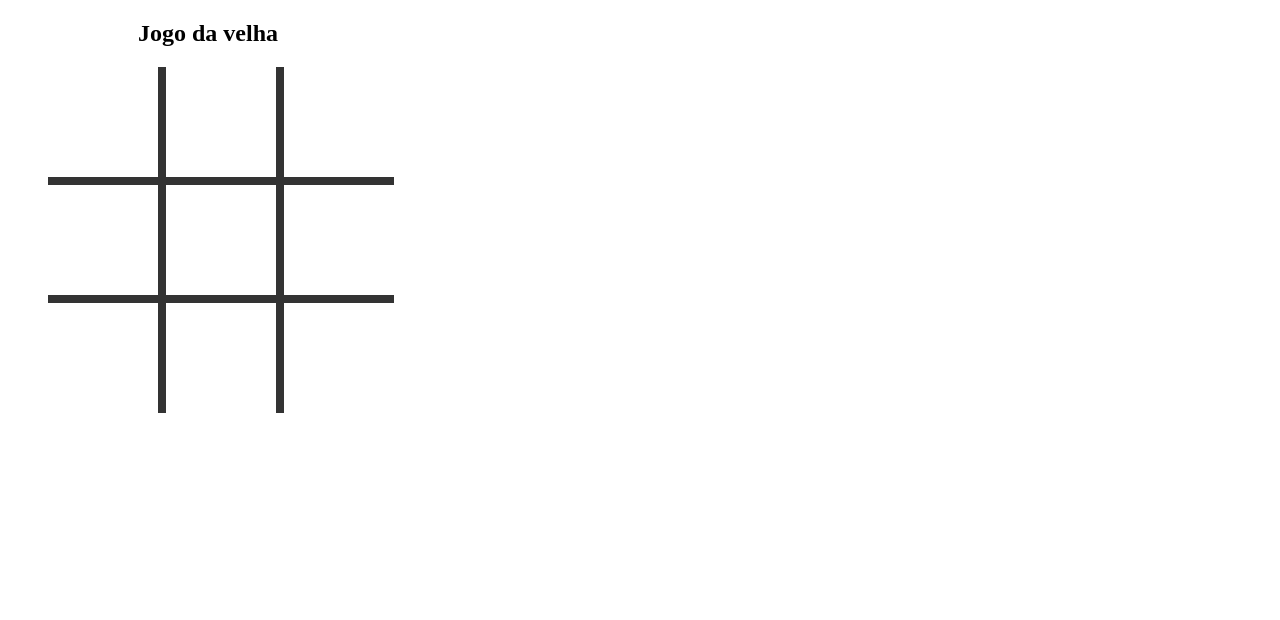
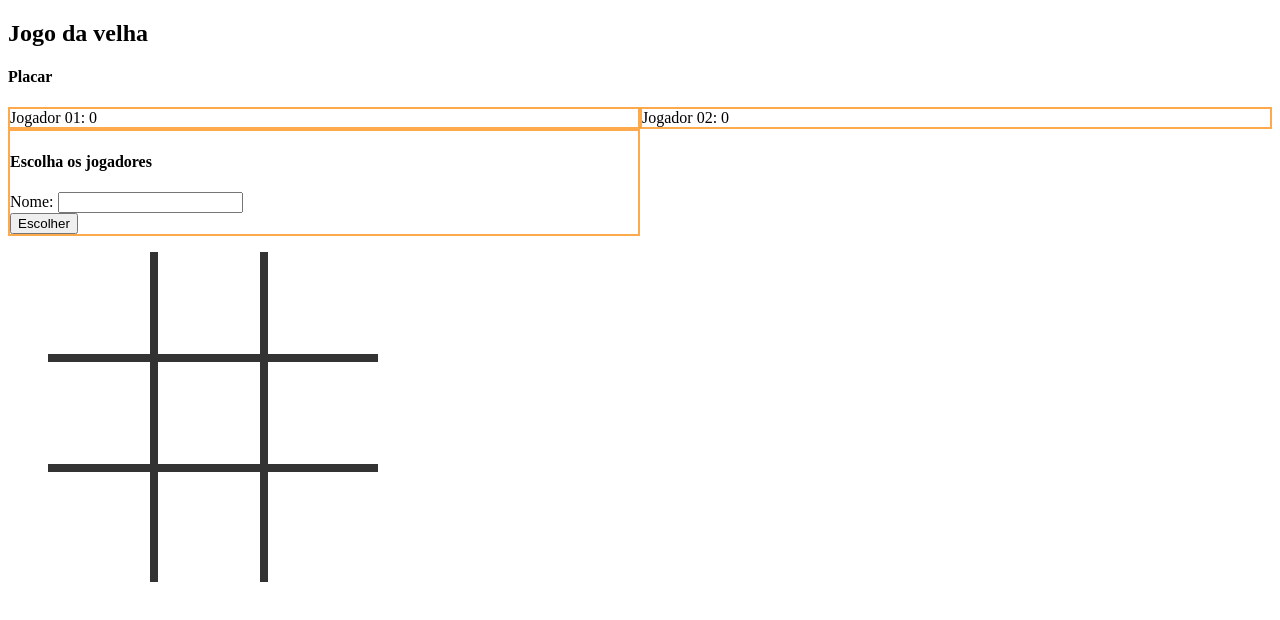
Before and after one commit to edsonvieirademetrio/jogo-da-velha-marvel, an Angular app: page / in a window 1280 px wide. Both pictures are taken after a click on the link "Iniciar". Shown: the top 620 px of the page. Built offline with nearby package versions, Linux system fonts and the light colour scheme.

Commit message:
create service Marvel API Service e funcoes de exibicao do jogador e do placar

```diff
--- a/src/app/jogo-da-velha/jogo-da-velha.component.html
+++ b/src/app/jogo-da-velha/jogo-da-velha.component.html
@@ -1,6 +1,41 @@
-<div>
+<div class="">
     <h2>Jogo da velha</h2>
 
+    <div *ngFor="let jogador of todosJogadores | slice:0:3; let i=index" class="box-externo">
+        <div *ngFor="let h of jogador">
+            <div class="box-interno">
+                {{ h.nome}}
+                <br>
+                <img src="{{ h.thumbnail }}" width="80px" />
+            </div>
+        </div>
+    </div>
+
+    <h4>Placar</h4>
+    <div class="wrapper">
+        <div>
+            Jogador 01: {{placarJogador01}}
+        </div>
+        <div>
+            Jogador 02: {{placarJogador02}}
+        </div>
+    </div>
+    <div class="wrapper">
+        <div>
+            <form [formGroup]="formularioDeJogador" (ngSubmit)="getJogadores()">
+                <h4>Escolha os jogadores</h4>
+                <div>
+                    <label for="nome">Nome: </label>
+                    <input type="text" formControlName="nome">
+                </div>
+                <div>
+                    <button>Escolher</button>
+
+                </div>
+            </form>
+        </div>
+
+    </div>
     <!-- tela inicial -->
     <div class="principal" *ngIf="showInicio">
         <a href="#" class="botao" (click)="iniciarJogo()">
@@ -10,7 +45,7 @@
     <!-- fim tela inicial -->
 
     <!-- tabuleiro -->
-    <div *ngIf="showTabuleiro">
+    <div *ngIf="showTabuleiro" class="tabuleiro">
         <ul>
             <li class="kz-border-bottom kz-border-right" [ngClass]="{
                 'kz-img-x': exibirX(0,0),
@@ -71,8 +106,8 @@
     <!-- tela final -->
     <div *ngIf="showFinal">
         <span>
-        <p *ngIf="jogador==2">Você venceu!!!</p>
-        <p *ngIf="jogador==1">Você perdeu...</p>
+        <p *ngIf="jogador==2">Você venceu!!! </p>
+        <p *ngIf="jogador==1">Você perdeu... </p>
         <p *ngIf="jogador==0">O jogo terminou empatado...</p>
         <br />
         <a href="#" class="botao" (click)="novoJogo()">
--- a/src/app/jogo-da-velha/jogo-da-velha.component.scss
+++ b/src/app/jogo-da-velha/jogo-da-velha.component.scss
@@ -1,4 +1,4 @@
-div {
+div.tabuleiro {
     width: 400px;
     height: 400px;
     text-align: center;
@@ -61,3 +61,16 @@ ul li {
 .kz-cor-vitoria {
     background-color: lightgreen;
 }
+
+.wrapper {
+    display: grid;
+    grid-template-columns: 50% 50%;
+}
+
+* {
+    box-sizing: border-box;
+}
+
+.wrapper>div {
+    border: 2px solid #ffa94d;
+}
--- a/src/app/jogo-da-velha/jogo-da-velha.component.ts
+++ b/src/app/jogo-da-velha/jogo-da-velha.component.ts
@@ -1,6 +1,13 @@
 import { Component, OnInit } from '@angular/core';
 
 import { JogoDaVelhaService } from './shared/jogo-da-velha.service';
+import { MarvelApiService } from './shared/marvel-api.service';
+import { FormBuilder, FormControl, FormGroup, Validators } from '@angular/forms';
+import { map, catchError} from 'rxjs/operators';
+import { HttpErrorResponse } from '@angular/common/http';
+import { Observable } from 'rxjs';
+//import { async } from 'q';
+//import { element } from 'protractor';
 
 @Component({
   selector: 'app-jogo-da-velha',
@@ -9,11 +16,27 @@ import { JogoDaVelhaService } from './shared/jogo-da-velha.service';
 })
 export class JogoDaVelhaComponent implements OnInit {
 
-  constructor(private jogoDaVelhaService: JogoDaVelhaService ) { }
+  //Formulário de Jogador
+  formularioDeJogador: FormGroup;
+
+  constructor(private jogoDaVelhaService: JogoDaVelhaService, private marvelApiService: MarvelApiService, private fb: FormBuilder ) {
+
+  }
+
+  resultado: Observable<any>
+  nomeConvert: String
+  todosJogadores:any = []
+  placarJogador01:number = 0
+  placarJogador02:number = 0
+  numJogadores:any = 0
 
   ngOnInit() {
 
+    //Inicia as funcionalidades
     this.jogoDaVelhaService.inicializar()
+
+    //Inicia o servico da API Marvel
+    this.criarFormularioDeJogador();
 
   }
 
@@ -112,6 +135,7 @@ export class JogoDaVelhaComponent implements OnInit {
    */
   exibirVitoria(posX: number, posY: number): boolean{
     return this.jogoDaVelhaService.exibirVitoria(posX, posY)
+
   }
 
   /**
@@ -121,7 +145,9 @@ export class JogoDaVelhaComponent implements OnInit {
    *
    */
   get jogador(): number{
-    return this.jogoDaVelhaService.jogador
+    let jogador =  this.jogoDaVelhaService.jogador
+    return jogador
+
   }
 
   /**
@@ -131,6 +157,7 @@ export class JogoDaVelhaComponent implements OnInit {
    *
    */
   novoJogo(): void{
+    this.atualizaPlacar
     let jogadorInicio = this.jogoDaVelhaService.sorteioJogador()
     if(jogadorInicio == 1){
       this.jogoDaVelhaService.novoJogo()
@@ -141,6 +168,62 @@ export class JogoDaVelhaComponent implements OnInit {
     }
   }
 
+  /**
+   * Obtem os jogadores Marvel
+   *
+   */
+  getJogadores(nome){
+    //this.allCharacters = this.characterSrv.getAllCharacters()
+    nome = this.formularioDeJogador.value.nome //passa o nome para o serviço
+    this.nomeConvert = nome.replace(' ', '-')
+    nome = this.nomeConvert.toLocaleLowerCase()
+    //exibe o resultado na tela
+    this.resultado = this.marvelApiService.getPersonagens(nome).pipe(map((data:any)=> data.data.results ))
+    //Armazena os jogadores escolhidos
+    let jogadores:any = []
+    this.resultado.forEach(function (value) {
+      if(value.length == 0){
+        return null
+      }else{
+        let jogadoresInterno = {
+          'nome': value[0]['name'],
+          'thumbnail': `${value[0]['thumbnail']['path']}.${value[0]['thumbnail']['extension']}`
+        }
+        if(jogadoresInterno.nome) {
+          jogadores.push(jogadoresInterno)
+        }
+      }
+    });
+    Promise.all(jogadores).then(element=>element)
+    this.todosJogadores.push(jogadores)
+
+  }
+
+  /**
+   * Cria um formulário para obter jogador
+   *
+   * @return string
+   *
+   */
+  criarFormularioDeJogador() {
+    this.formularioDeJogador = this.fb.group({
+      nome: ['']
+    });
+  }
+
+
+  get atualizaPlacar(){
+    if(this.jogoDaVelhaService.showFinal == true ){
+      let ultimoJogador = this.jogoDaVelhaService.jogador
+      if(ultimoJogador == 1){
+        this.placarJogador01++
+      }else if(ultimoJogador == 2){
+        this.placarJogador02++
+      }else{
+        return false
+      }
+    }
+  }
 
 
 
--- a/src/app/jogo-da-velha/shared/jogo-da-velha.service.ts
+++ b/src/app/jogo-da-velha/shared/jogo-da-velha.service.ts
@@ -176,7 +176,6 @@ export class JogoDaVelhaService {
     if(tabuleiro[0][2] === jogador && tabuleiro[1][1] === jogador && tabuleiro[2][0] === jogador){
       fim = [[0,2], [1,1], [2,0]]
     }
-
     return fim
   }
 
--- /dev/null
+++ b/src/app/jogo-da-velha/shared/marvel-api.service.ts
@@ -0,0 +1,24 @@
+import { Injectable } from '@angular/core';
+import { HttpClient } from '@angular/common/http';
+import { Observable } from 'rxjs';
+
+
+@Injectable({
+  providedIn: 'root'
+})
+
+export class MarvelApiService {
+
+  //Dados da Marvel
+  PUBLIC_KEY = '64aee38515e57d25e70ae65bb1a2f912'
+  HASH = '1f4d5ad818494befe1f81611c6fd45fd'
+
+  constructor(private http: HttpClient) { }
+
+  //Obtém o personagem marvel
+  getPersonagens(nome: string):Observable<any>{
+    return this.http.get(`http://gateway.marvel.com/v1/public/characters?ts=1&name=${nome}&orderBy=modified&limit=2&apikey=${this.PUBLIC_KEY}&hash=${this.HASH}`)
+  }
+
+
+}
```
Also changed, not shown: src/app/jogo-da-velha/jogo-da-velha.module.ts (+9 -3 lines), 1 other file (tests, documents, lock files or other folders).
